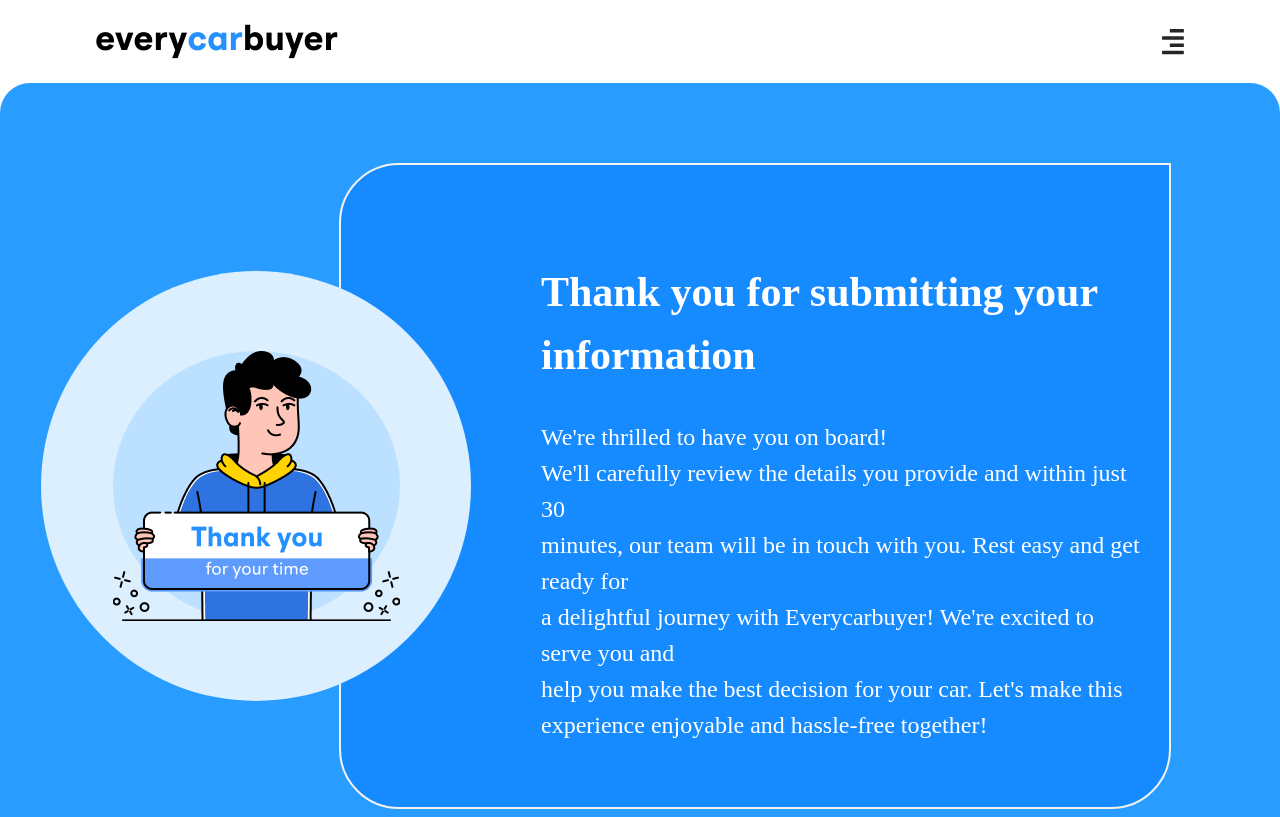
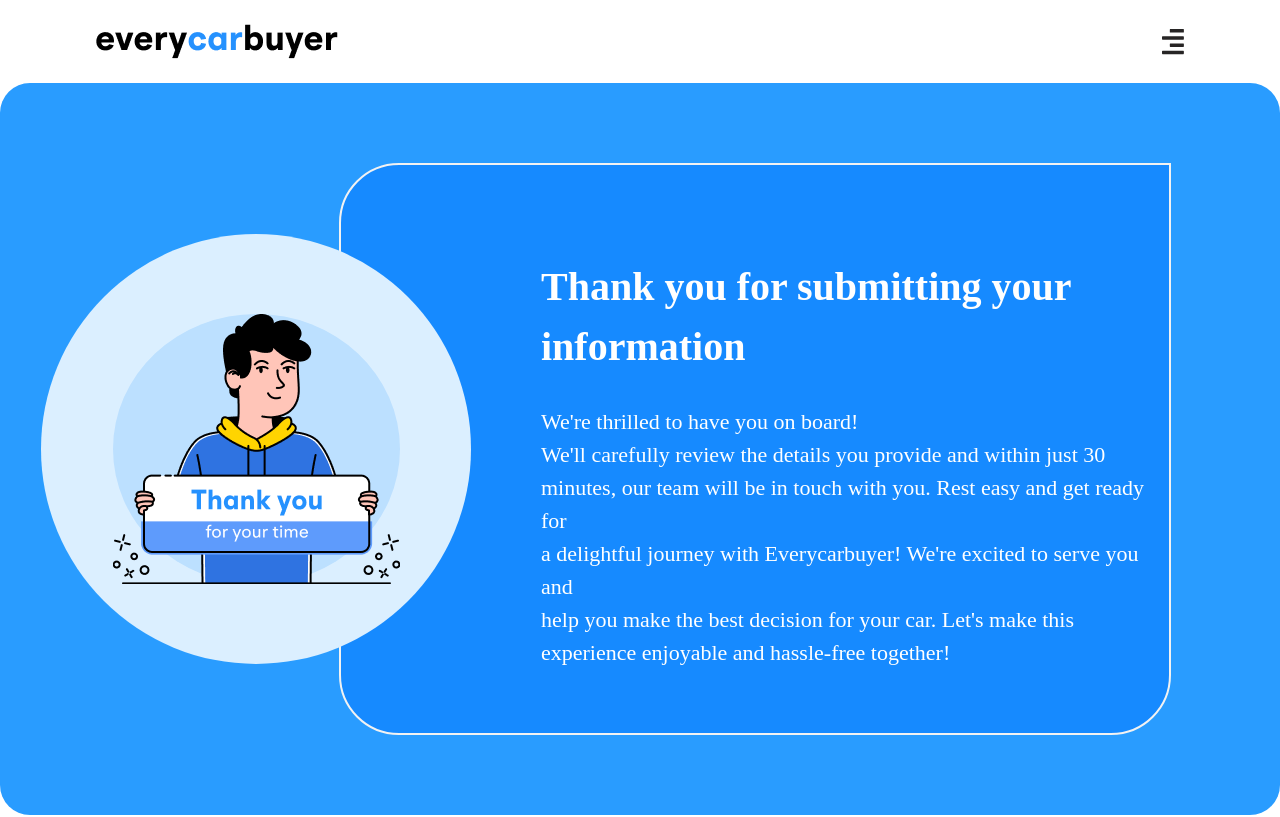
Before and after one commit to aamiraj/everycarbuyer2, a Next.js app: page /submission in a window 1280 px wide. Shown: the top 817 px of the page. Built offline with nearby package versions, Linux system fonts and the light colour scheme; a web font is replaced by a local one.

Commit message:
fixed some designs

```diff
--- a/src/app/globals.css
+++ b/src/app/globals.css
@@ -492,13 +492,13 @@
   border-radius: 60px 0 60px 60px;
 }
 .thankYouNote h1 {
-  font-size: 42px;
+  font-size: 40px;
   font-family: "BROmega";
   font-weight: 700;
-  margin: 32px 0;
+  margin: 28px 0;
 }
 .thankYouNote p {
-  font-size: 24px;
+  font-size: 22px;
   font-family: "BROmega";
 }
 .guideGrid2 {
--- a/src/components/RightSideDetails.tsx
+++ b/src/components/RightSideDetails.tsx
@@ -97,7 +97,7 @@
           Model: <span>{details?.wheelplan}</span>
         </p>
         <p>
-          MOT Expiry Data: <span>{details?.motExpiryDate}</span>
+          MOT Expiry Date: <span>{details?.motExpiryDate}</span>
         </p>
         <p>
           Year: <span>{details?.yearOfManufacture}</span>
```
